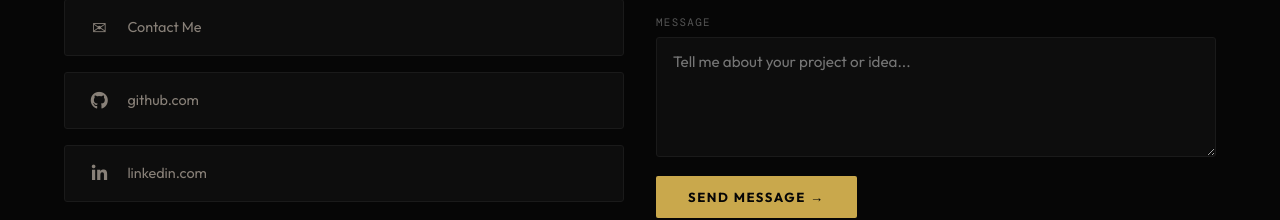
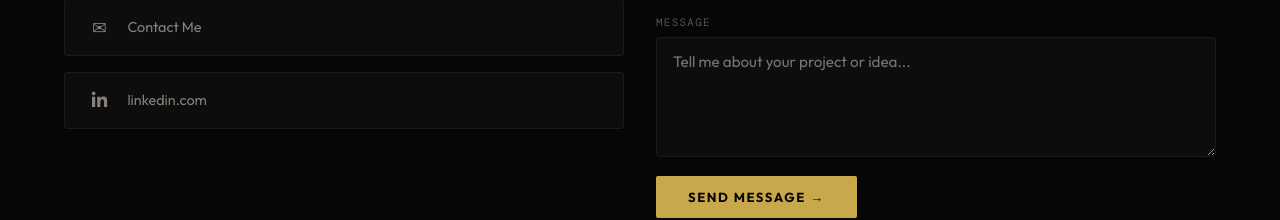
Before and after one commit to Iboyyyyyyy/Personal-web, a plain HTML site: page index.html in a window 1280 px wide. Shown: the part 3894-4114 px from the top of the page. Drawn offline with nearby package versions, Linux system fonts and the light colour scheme; a web font is replaced by a local one.

Commit message:
fix form contact github

```diff
--- a/index.html
+++ b/index.html
@@ -217,14 +217,6 @@
               <span>Contact Me</span>
 
             </a>
-            <a href="https://github.com/Iboyyyyyyy" class="contact-link" target="_blank">
-
-              <span class="contact-link-icon">
-                <i class="fab fa-github"></i>
-              </span>
-
-              <span>github.com</span>
-            </a>
 
             <a href="https://www.linkedin.com/in/morn-lyhour-461b44371/" class="contact-link" target="_blank">
 
```
